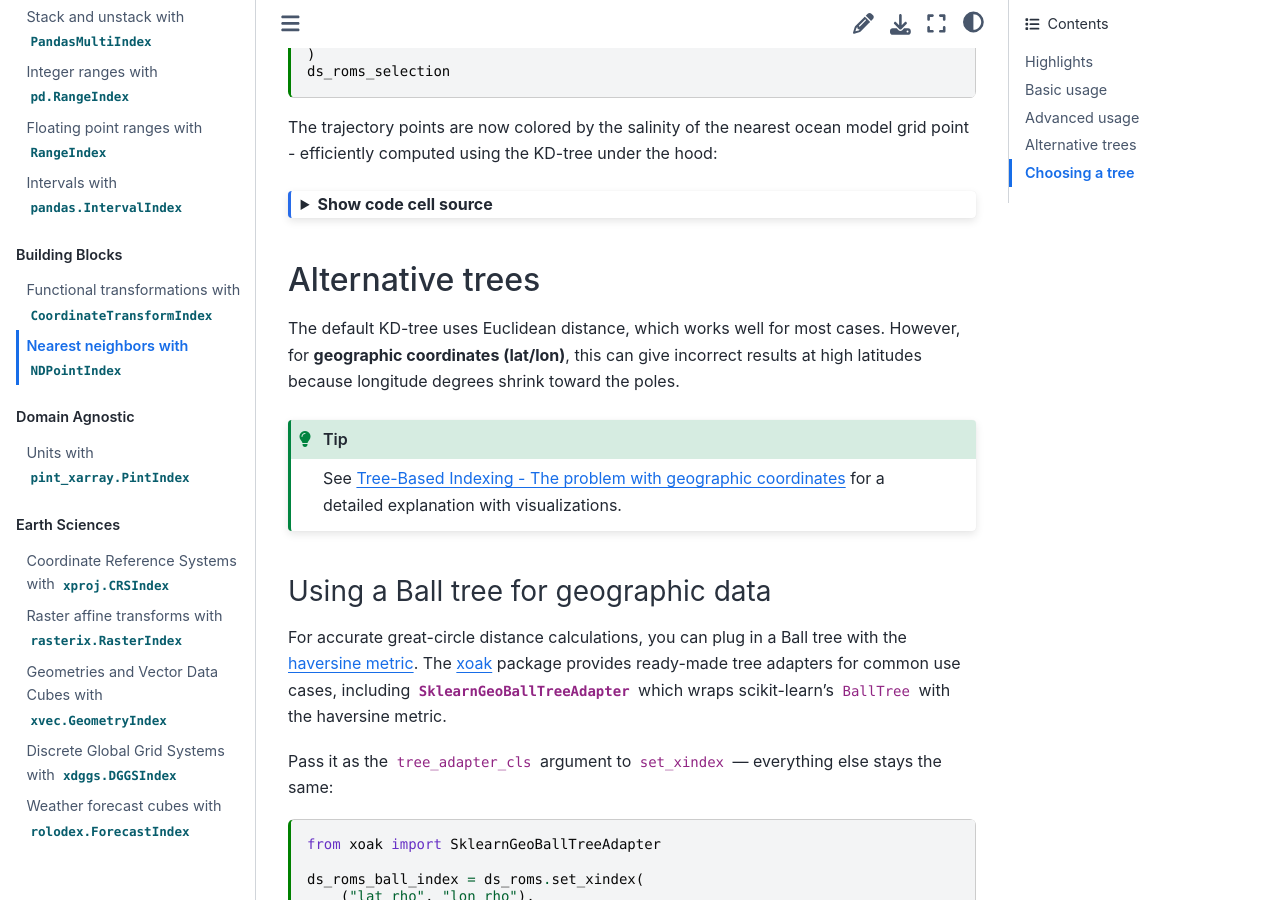
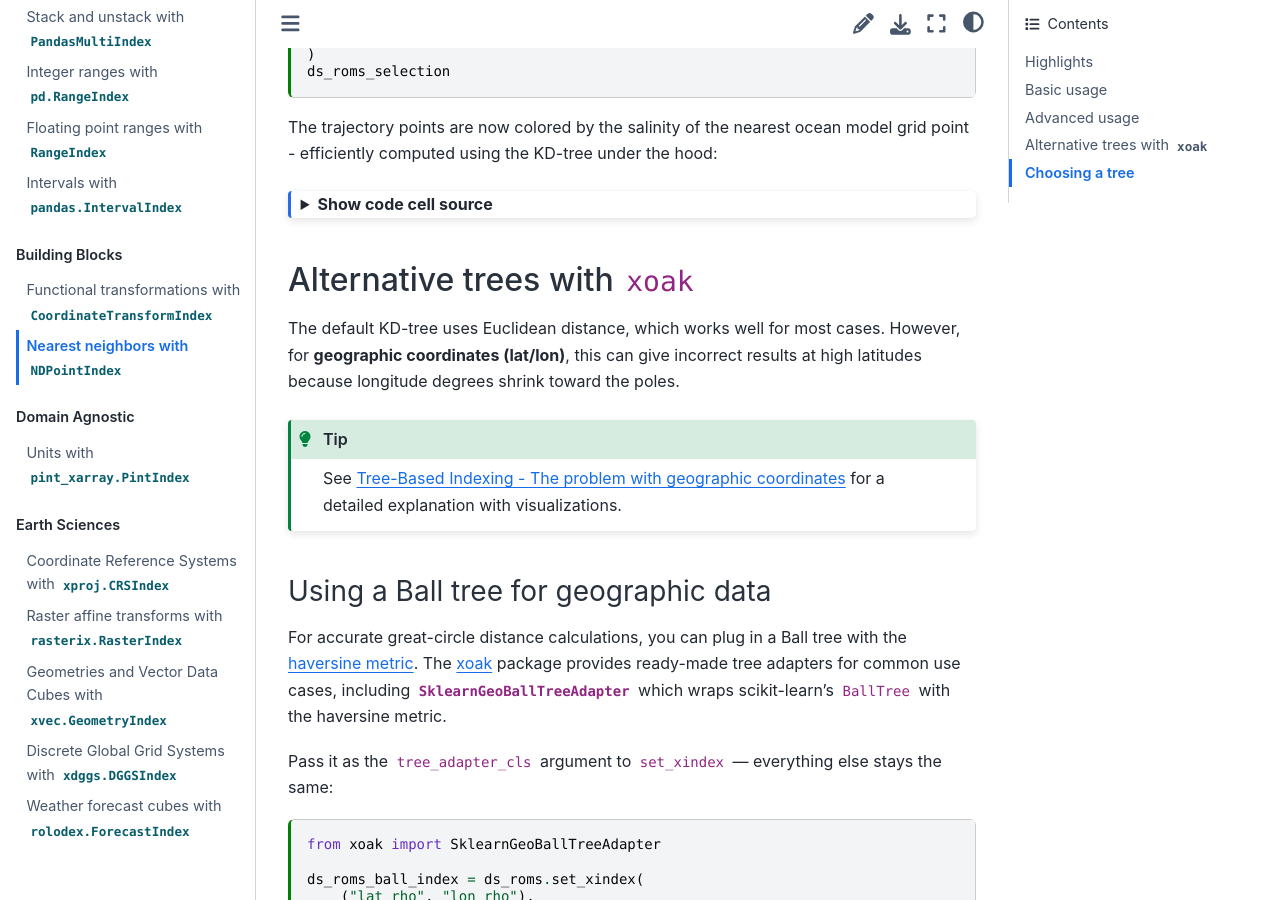
Before and after one commit to xarray-contrib/xarray-indexes, a Sphinx documentation site: the page built from docs/blocks/ndpoint.md, in a window 1280 px wide and 900 px high, scrolled down 3853 px. Built offline with Sphinx 7.4.7 and the Sphinx Book theme 1.1.4, drawn with Linux system fonts in a browser that asks for light colours; pages that are not in the unit, such as notebooks, are missing from menus.

Commit message:
Update docs/blocks/ndpoint.md
Co-authored-by: Deepak Cherian <dcherian@users.noreply.github.com>

````diff
--- a/docs/blocks/ndpoint.md
+++ b/docs/blocks/ndpoint.md
@@ -332,7 +332,7 @@ plt.tight_layout()
 plt.show()
 ```
 
-## Alternative trees
+## Alternative trees with `xoak`
 
 The default KD-tree uses Euclidean distance, which works well for most cases. However, for **geographic coordinates (lat/lon)**, this can give incorrect results at high latitudes because longitude degrees shrink toward the poles.
 
````
